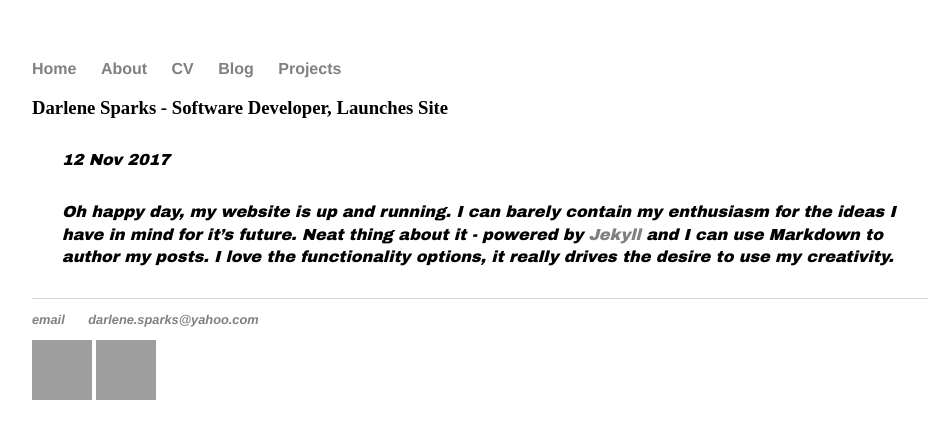
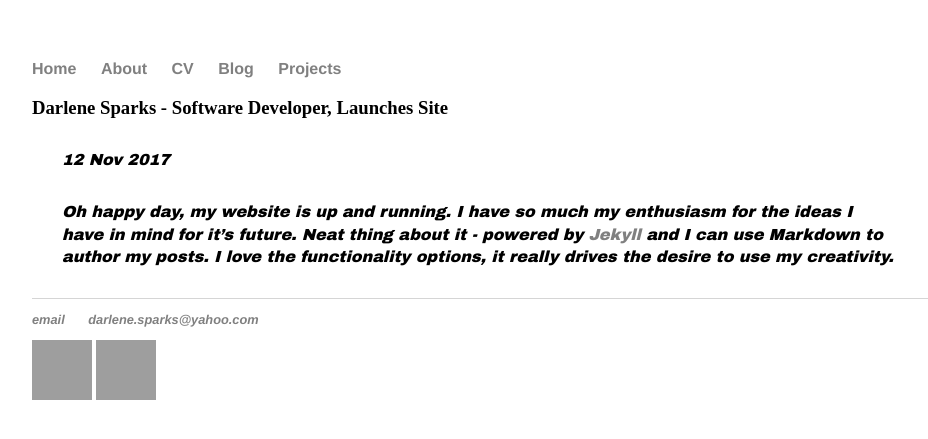
Before and after one commit to darthestar/darthestar.github.io, a Jekyll site: the page built from _posts/2017-11-12-darlene-sparks-site-launched.md, in a window 1280 px wide, cut to the strip 0-439 px from the top of the page. Shown: the whole strip, without its empty margins (160-1088 px from the left). Built offline with Jekyll 4.4.1, drawn with Linux system fonts in a browser that asks for light colours; some web fonts are replaced; grey boxes are pictures that could not be loaded.

Commit message:
Update 2017-11-12-darlene-sparks-site-launched.md

```diff
--- a/_posts/2017-11-12-darlene-sparks-site-launched.md
+++ b/_posts/2017-11-12-darlene-sparks-site-launched.md
@@ -4,4 +4,4 @@ title: "Darlene Sparks - Software Developer, Launches Site"
 date: 2017-11-12
 ---
 
-Oh happy day, my website is up and running.  I can barely contain my enthusiasm for the ideas I have in mind for it's future. Neat thing about it - powered by [Jekyll](http://jekyllrb.com) and I can use Markdown to author my posts. I love the functionality options, it really drives the desire to use my creativity.
+Oh happy day, my website is up and running.  I have so much my enthusiasm for the ideas I have in mind for it's future. Neat thing about it - powered by [Jekyll](http://jekyllrb.com) and I can use Markdown to author my posts. I love the functionality options, it really drives the desire to use my creativity.
```
